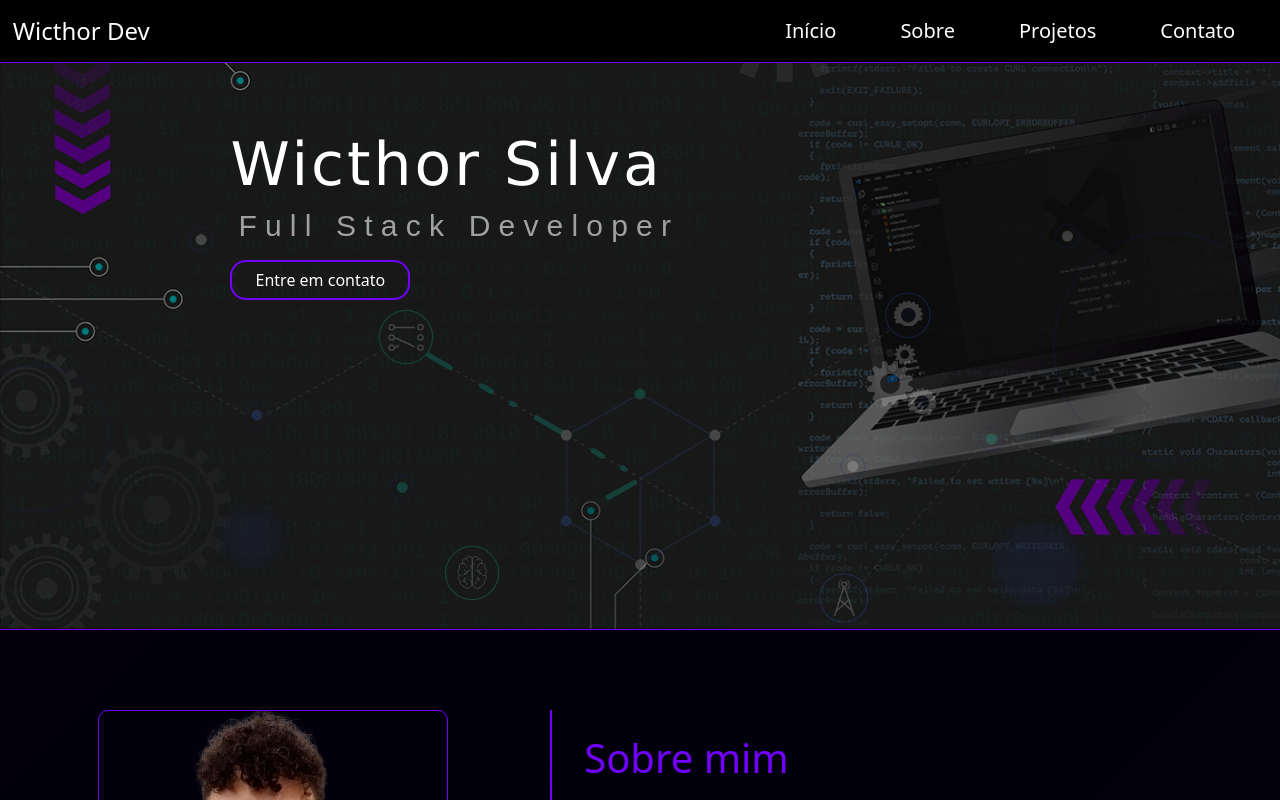
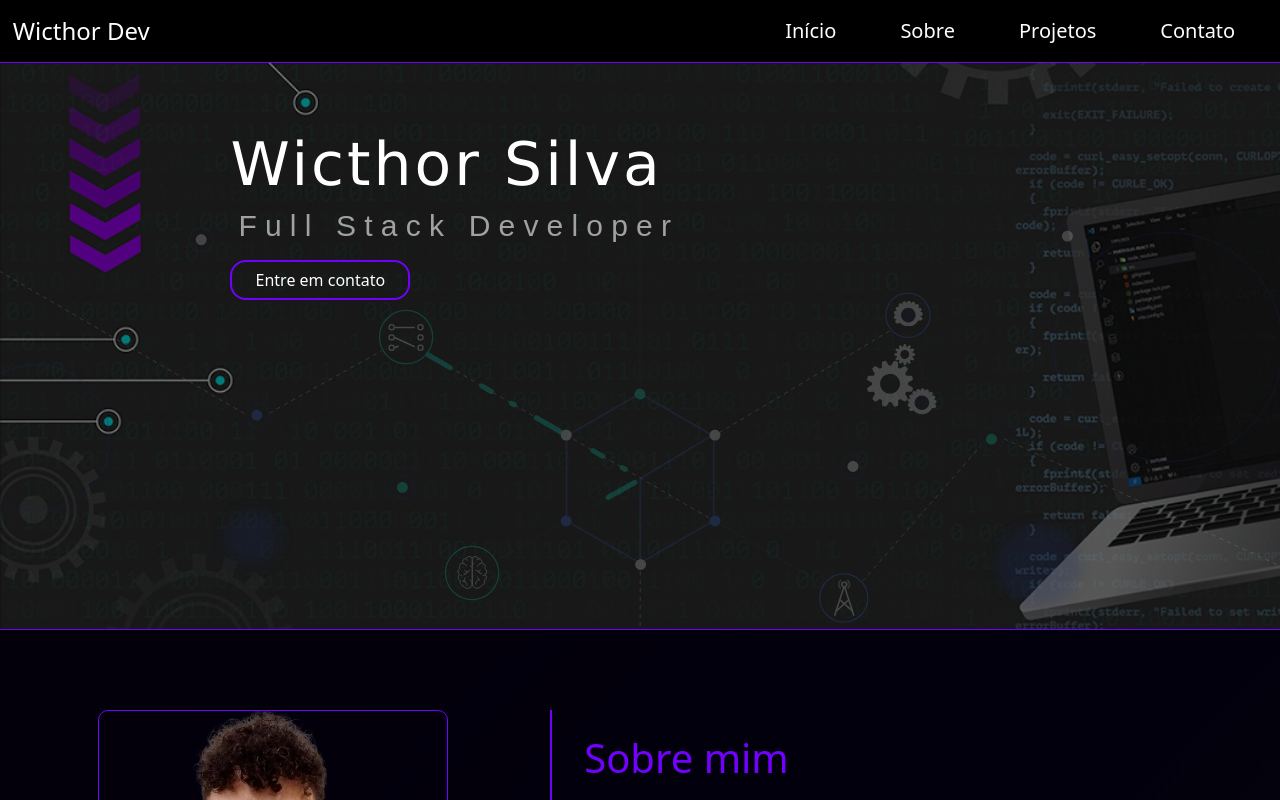
Before and after one commit to wicthorsilva/portfolio-react-ts, a React (Vite) app: page / in a window 1280 px wide. Shown: the top 800 px of the page. Built offline with nearby package versions, Linux system fonts and the light colour scheme.

Commit message:
Add parallax

```diff
--- a/src/components/Contact/Contact.module.css
+++ b/src/components/Contact/Contact.module.css
@@ -1,12 +1,11 @@
 .sectionContact{
-    /* background-color: #0B0B0B; */
     border-top-left-radius: 50px;
     border-top-right-radius: 50px;
     padding: .5rem;
     padding-bottom: 4rem;
 
 
-    opacity: 0; /* Inicialmente invisível */
+    opacity: 0;
     transform: translateX(-100%); /* Transladado para a esquerda */
     transition: opacity 0.5s ease-out, transform 0.5s ease-out; /* Transição suave */
 }
@@ -30,7 +29,7 @@
 .formPage {
     color: #fff;
     margin: auto;
-    width: 50%;
+    width: 550px;
 
 }
 
--- a/src/components/Header/Header.module.css
+++ b/src/components/Header/Header.module.css
@@ -5,6 +5,7 @@
     position: relative;
     border-bottom: 1px solid #7200fe;
     overflow: hidden;
+    background-attachment: fixed;
 }
 
 .containerHeader::before {
@@ -13,6 +14,7 @@
     width: 100%;
     height: 100%;
     position: absolute;
+    background-attachment: fixed;
     top: 0;
     left: 0;
     opacity: 0.5;
@@ -26,10 +28,13 @@
     height: 100%;
     position: relative;
     z-index: 1;
+
 }
 
 .lottieBackground {
     position: absolute;
+    background-attachment: fixed;
+    background-size: cover;
     top: 0;
     left: 0;
     width: 100%;
```
